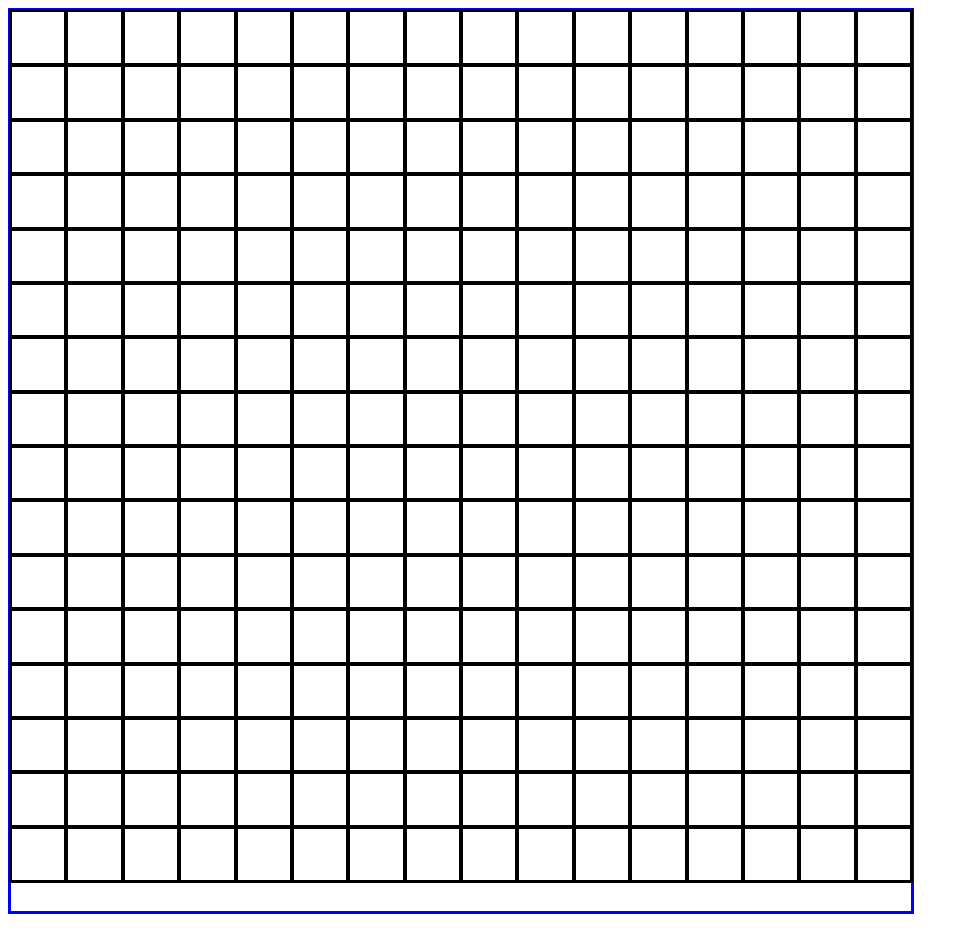
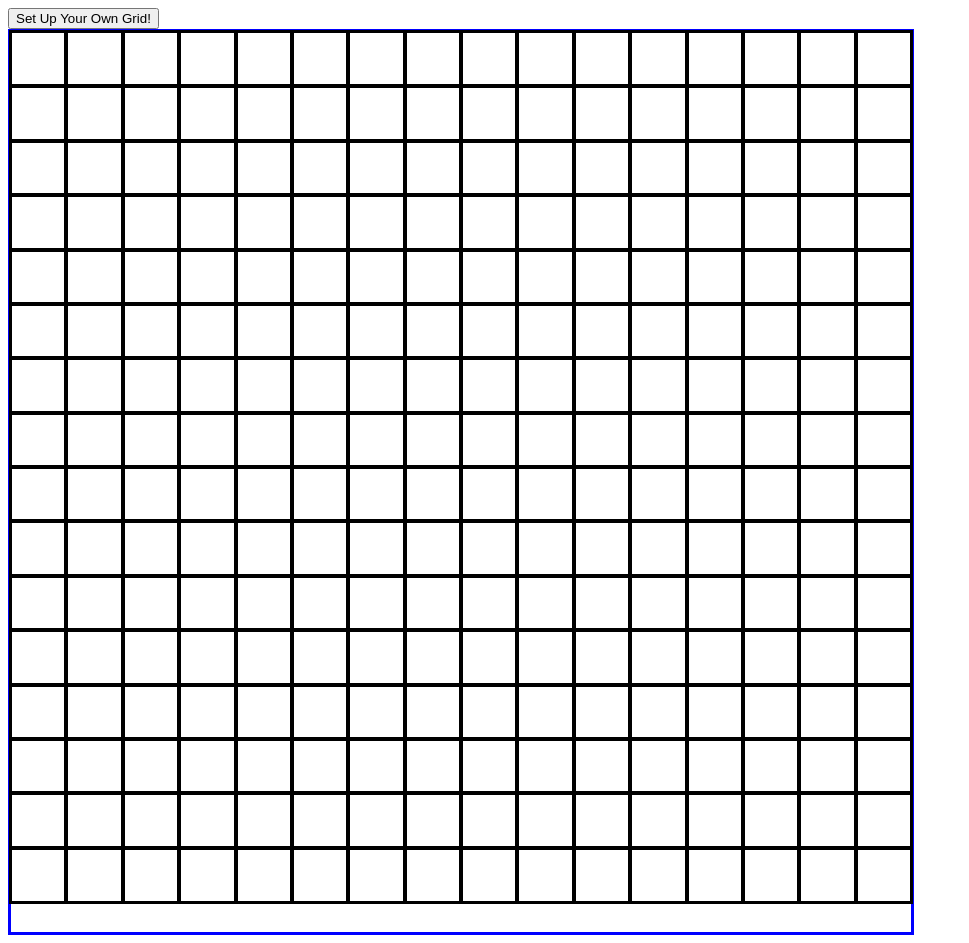
Before and after one commit to andrewmayer312/TOP_Etch-a-Sketch, a plain HTML site: page index.html in a window 1280 px wide. Shown: the whole page, without its empty margins (0-969 px from the left). Before the commit the page ends 922 px from the top, so only its background shows below. Drawn offline with Linux system fonts and the light colour scheme.

Commit message:
add non-functional grid setup button

```diff
--- a/index.html
+++ b/index.html
@@ -8,8 +8,9 @@
     <script src = "sourcecode.js" defer></script>
 </head>
 <body>
-    <div id="grid-container">
-    </div>
+    <button>Set Up Your Own Grid!</button>
+    <div id="grid-container"></div>
+</div>
 
 </body>
 </html>
```
